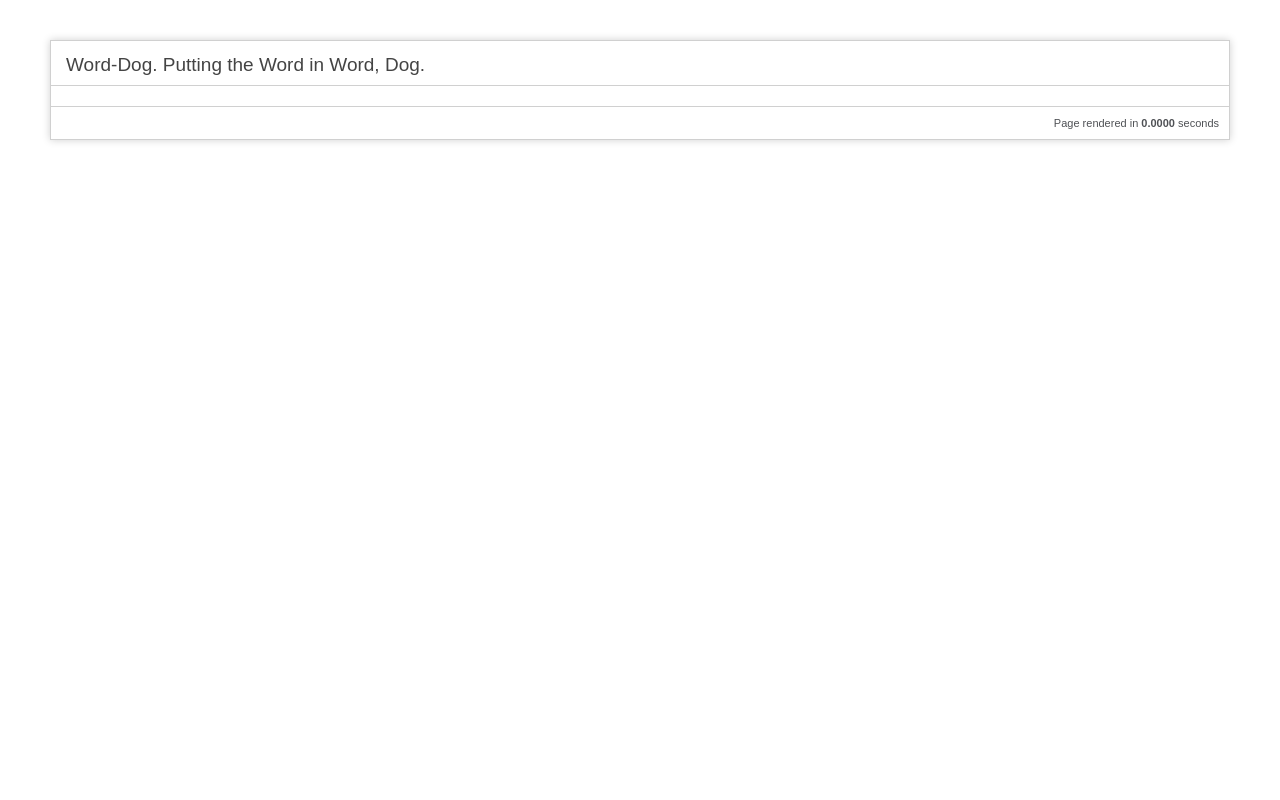
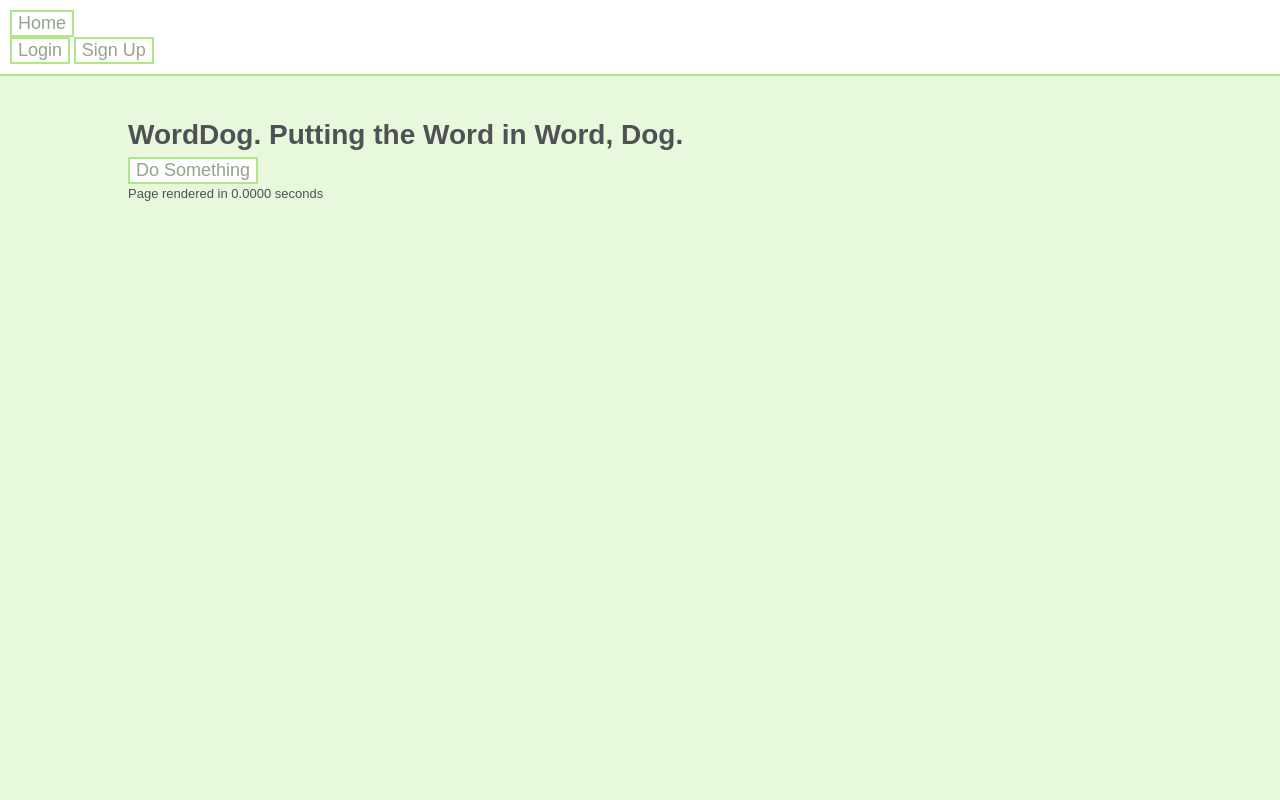
Before and after one commit to mattfeury/Word-Dog, a CodeIgniter app: page / in a window 1280 px wide. Run offline with CodeIgniter, Linux system fonts and the light colour scheme.

Commit message:
The User Model.
Also a basic landing page and login form as proof of concept

```diff
--- a/application/config/autoload.php
+++ b/application/config/autoload.php
@@ -64,7 +64,7 @@ $autoload['libraries'] = array('database', 'datamapper', 'session');
 |	$autoload['helper'] = array('url', 'file');
 */
 
-$autoload['helper'] = array();
+$autoload['helper'] = array('form', 'url');
 
 
 /*
--- a/application/config/routes.php
+++ b/application/config/routes.php
@@ -38,7 +38,7 @@
 |
 */
 
-$route['default_controller'] = "welcome";
+$route['default_controller'] = "landing";
 $route['404_override'] = '';
 
 
--- /dev/null
+++ b/application/controllers/landing.php
@@ -0,0 +1,20 @@
+<?php if ( ! defined('BASEPATH')) exit('No direct script access allowed');
+
+class Landing extends CI_Controller {
+
+	/**
+	 *
+	 * this controller is set as the default controller in
+	 * config/routes.php
+	 *
+	 * any other public methods not prefixed with an underscore will
+	 * map to /index.php/welcome/<method_name>
+	 * @see http://codeigniter.com/user_guide/general/urls.html
+	 */
+  public function index() {
+		$this->load->view('landing');
+	}
+}
+
+/* End of file welcome.php */
+/* Location: ./application/controllers/welcome.php */
--- a/application/controllers/welcome.php
+++ /dev/null
@@ -1,27 +0,0 @@
-<?php if ( ! defined('BASEPATH')) exit('No direct script access allowed');
-
-class Welcome extends CI_Controller {
-
-	/**
-	 * Index Page for this controller.
-	 *
-	 * Maps to the following URL
-	 * 		http://example.com/index.php/welcome
-	 *	- or -
-	 * 		http://example.com/index.php/welcome/index
-	 *	- or -
-	 * Since this controller is set as the default controller in
-	 * config/routes.php, it's displayed at http://example.com/
-	 *
-	 * So any other public methods not prefixed with an underscore will
-	 * map to /index.php/welcome/<method_name>
-	 * @see http://codeigniter.com/user_guide/general/urls.html
-	 */
-	public function index()
-	{
-		$this->load->view('welcome_message');
-	}
-}
-
-/* End of file welcome.php */
-/* Location: ./application/controllers/welcome.php */
--- /dev/null
+++ b/application/views/landing.php
@@ -0,0 +1,50 @@
+<!DOCTYPE html>
+<html lang="en">
+<head>
+	<meta charset="utf-8">
+	<title>Word, Dog (beta)</title>
+
+  <link href="stylesheets/screen.css" media="screen, projection" rel="stylesheet" type="text/css" />
+</head>
+<body>
+
+<header>
+  <button class="home">Home</button>
+
+  <div class="session">
+    <button class="login">Login</button>
+    <button class="signup">Sign Up</button>
+  </div>
+</header>
+<section id="content">
+  <section id="container">
+    <h1>WordDog. Putting the Word in Word, Dog.</h1>
+
+    <div>
+      <p>
+        <button>Do Something</button>
+      </p>
+    </div>
+
+    <p class="footer">Page rendered in <strong>{elapsed_time}</strong> seconds</p>
+  </section>
+</section>
+<div class="dialogs">
+  <div class="login dialog">
+    <?
+    $attributes = array('class' => 'login');
+    echo form_open('users/login', $attributes);
+    ?>
+      <h2>Login</h2>
+
+      <input name="email" class="email" type="text" />
+      <input name="password" class="password" type="password" />
+      <input class="submit" type="submit" />
+    </form>
+  </div>
+  <div class="signup dialog">
+  </div>
+  <div id="shim"></div>
+</div>
+</body>
+</html>
--- a/application/views/welcome_message.php
+++ /dev/null
@@ -1,85 +0,0 @@
-<!DOCTYPE html>
-<html lang="en">
-<head>
-	<meta charset="utf-8">
-	<title>Welcome to CodeIgniter</title>
-
-	<style type="text/css">
-
-	::selection{ background-color: #E13300; color: white; }
-	::moz-selection{ background-color: #E13300; color: white; }
-	::webkit-selection{ background-color: #E13300; color: white; }
-
-	body {
-		background-color: #fff;
-		margin: 40px;
-		font: 13px/20px normal Helvetica, Arial, sans-serif;
-		color: #4F5155;
-	}
-
-	a {
-		color: #003399;
-		background-color: transparent;
-		font-weight: normal;
-	}
-
-	h1 {
-		color: #444;
-		background-color: transparent;
-		border-bottom: 1px solid #D0D0D0;
-		font-size: 19px;
-		font-weight: normal;
-		margin: 0 0 14px 0;
-		padding: 14px 15px 10px 15px;
-	}
-
-	code {
-		font-family: Consolas, Monaco, Courier New, Courier, monospace;
-		font-size: 12px;
-		background-color: #f9f9f9;
-		border: 1px solid #D0D0D0;
-		color: #002166;
-		display: block;
-		margin: 14px 0 14px 0;
-		padding: 12px 10px 12px 10px;
-	}
-
-	#body{
-		margin: 0 15px 0 15px;
-	}
-
-	p.footer{
-		text-align: right;
-		font-size: 11px;
-		border-top: 1px solid #D0D0D0;
-		line-height: 32px;
-		padding: 0 10px 0 10px;
-		margin: 20px 0 0 0;
-	}
-
-	#container{
-		margin: 10px;
-		border: 1px solid #D0D0D0;
-		-webkit-box-shadow: 0 0 8px #D0D0D0;
-	}
-	</style>
-</head>
-<body>
-
-<div id="container">
-	<h1>Word-Dog. Putting the Word in Word, Dog.</h1>
-
-	<div id="body">
-		<p>
-			<?php
-				//$this->load->helper('url');
-				//echo anchor('users', 'Login or Register');
-			?>
-		</p>
-	</div>
-
-	<p class="footer">Page rendered in <strong>{elapsed_time}</strong> seconds</p>
-</div>
-
-</body>
-</html>
--- a/stylesheets/screen.css
+++ b/stylesheets/screen.css
@@ -2,7 +2,7 @@
  * In this file you should write your main styles. (or centralize your imports)
  * Import this file using the following HTML or equivalent:
  * <link href="/stylesheets/screen.css" media="screen, projection" rel="stylesheet" type="text/css" /> */
-/* line 17, ../../../../../../Library/Ruby/Gems/1.8/gems/compass-0.11.5/frameworks/compass/stylesheets/compass/reset/_utilities.scss */
+/* line 17, ../../../../../Library/Ruby/Gems/1.8/gems/compass-0.11.5/frameworks/compass/stylesheets/compass/reset/_utilities.scss */
 html, body, div, span, applet, object, iframe,
 h1, h2, h3, h4, h5, h6, p, blockquote, pre,
 a, abbr, acronym, address, big, cite, code,
@@ -24,45 +24,140 @@ time, mark, audio, video {
   vertical-align: baseline;
 }
 
-/* line 20, ../../../../../../Library/Ruby/Gems/1.8/gems/compass-0.11.5/frameworks/compass/stylesheets/compass/reset/_utilities.scss */
+/* line 20, ../../../../../Library/Ruby/Gems/1.8/gems/compass-0.11.5/frameworks/compass/stylesheets/compass/reset/_utilities.scss */
 body {
   line-height: 1;
 }
 
-/* line 22, ../../../../../../Library/Ruby/Gems/1.8/gems/compass-0.11.5/frameworks/compass/stylesheets/compass/reset/_utilities.scss */
+/* line 22, ../../../../../Library/Ruby/Gems/1.8/gems/compass-0.11.5/frameworks/compass/stylesheets/compass/reset/_utilities.scss */
 ol, ul {
   list-style: none;
 }
 
-/* line 24, ../../../../../../Library/Ruby/Gems/1.8/gems/compass-0.11.5/frameworks/compass/stylesheets/compass/reset/_utilities.scss */
+/* line 24, ../../../../../Library/Ruby/Gems/1.8/gems/compass-0.11.5/frameworks/compass/stylesheets/compass/reset/_utilities.scss */
 table {
   border-collapse: collapse;
   border-spacing: 0;
 }
 
-/* line 26, ../../../../../../Library/Ruby/Gems/1.8/gems/compass-0.11.5/frameworks/compass/stylesheets/compass/reset/_utilities.scss */
+/* line 26, ../../../../../Library/Ruby/Gems/1.8/gems/compass-0.11.5/frameworks/compass/stylesheets/compass/reset/_utilities.scss */
 caption, th, td {
   text-align: left;
   font-weight: normal;
   vertical-align: middle;
 }
 
-/* line 28, ../../../../../../Library/Ruby/Gems/1.8/gems/compass-0.11.5/frameworks/compass/stylesheets/compass/reset/_utilities.scss */
+/* line 28, ../../../../../Library/Ruby/Gems/1.8/gems/compass-0.11.5/frameworks/compass/stylesheets/compass/reset/_utilities.scss */
 q, blockquote {
   quotes: none;
 }
-/* line 101, ../../../../../../Library/Ruby/Gems/1.8/gems/compass-0.11.5/frameworks/compass/stylesheets/compass/reset/_utilities.scss */
+/* line 101, ../../../../../Library/Ruby/Gems/1.8/gems/compass-0.11.5/frameworks/compass/stylesheets/compass/reset/_utilities.scss */
 q:before, q:after, blockquote:before, blockquote:after {
   content: "";
   content: none;
 }
 
-/* line 30, ../../../../../../Library/Ruby/Gems/1.8/gems/compass-0.11.5/frameworks/compass/stylesheets/compass/reset/_utilities.scss */
+/* line 30, ../../../../../Library/Ruby/Gems/1.8/gems/compass-0.11.5/frameworks/compass/stylesheets/compass/reset/_utilities.scss */
 a img {
   border: none;
 }
 
-/* line 114, ../../../../../../Library/Ruby/Gems/1.8/gems/compass-0.11.5/frameworks/compass/stylesheets/compass/reset/_utilities.scss */
+/* line 114, ../../../../../Library/Ruby/Gems/1.8/gems/compass-0.11.5/frameworks/compass/stylesheets/compass/reset/_utilities.scss */
 article, aside, details, figcaption, figure, footer, header, hgroup, menu, nav, section, summary {
   display: block;
 }
+
+/* line 18, ../sass/screen.sass */
+html, body {
+  width: 100%;
+  height: 100%;
+  min-height: 100%;
+  color: #93a488;
+}
+
+/* line 25, ../sass/screen.sass */
+#shim {
+  display: none;
+  position: fixed;
+  top: 0;
+  left: 0;
+  width: 100%;
+  height: 100%;
+  z-index: 1;
+  background-color: gray;
+  filter: progid:DXImageTransform.Microsoft.Alpha(Opacity=50);
+  opacity: 0.5;
+}
+
+/* line 37, ../sass/screen.sass */
+.dialog {
+  display: none;
+  position: fixed;
+  top: 30%;
+  left: 30%;
+  width: 40%;
+  z-index: 2;
+  background-color: #9ee170;
+  color: white;
+  padding: 10px;
+  border: 4px solid white;
+}
+/* line 50, ../sass/screen.sass */
+.dialog.current {
+  display: block;
+}
+/* line 53, ../sass/screen.sass */
+.dialog.current ~ #shim {
+  display: block;
+}
+
+/* line 57, ../sass/screen.sass */
+h1 {
+  font-size: 28px;
+  font-weight: bold;
+  margin-bottom: 12px;
+}
+
+/* line 61, ../sass/screen.sass */
+h2 {
+  font-size: 22px;
+  font-weight: bold;
+  margin-bottom: 8px;
+}
+
+/* line 67, ../sass/screen.sass */
+button {
+  border: 2px solid #b0e68b;
+  background-color: white;
+  color: #93a488;
+  font-size: 18px;
+  cursor: pointer;
+}
+
+/* line 74, ../sass/screen.sass */
+body {
+  background-color: white;
+  font: 13px/20px normal Helvetica, Arial, sans-serif;
+  color: #4f5155;
+}
+
+/* line 79, ../sass/screen.sass */
+header {
+  float: left;
+  width: 100%;
+  padding: 10px;
+  background: white;
+  border-bottom: 2px solid #b0e68b;
+}
+
+/* line 86, ../sass/screen.sass */
+#content {
+  background-color: #e8f8dc;
+  height: 100%;
+}
+/* line 90, ../sass/screen.sass */
+#content #container {
+  padding-top: 125px;
+  margin: auto;
+  width: 80%;
+}
```
Also changed, not shown: application/controllers/users.php (added, +30 -0 lines), application/models/User.php (added, +41 -0 lines), application/views/header.php (added, +37 -0 lines), sass/screen.sass (+86 -0 lines).
